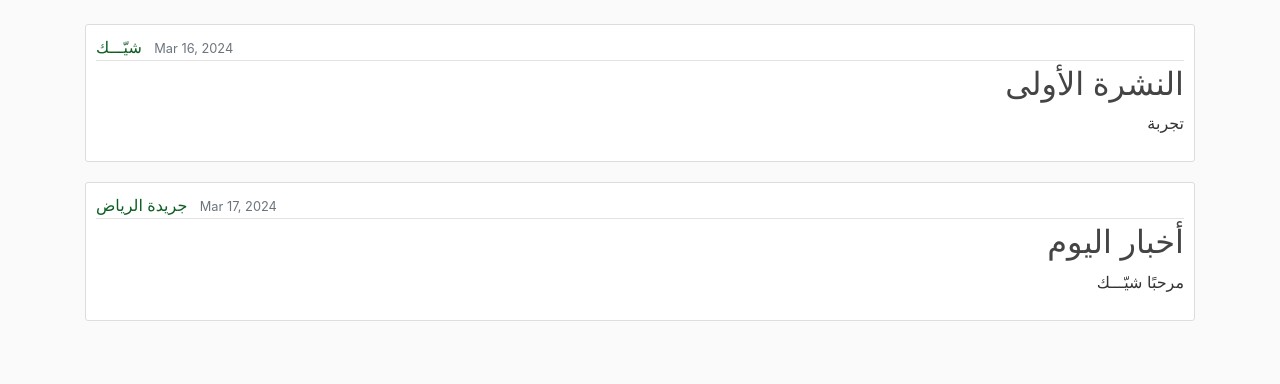
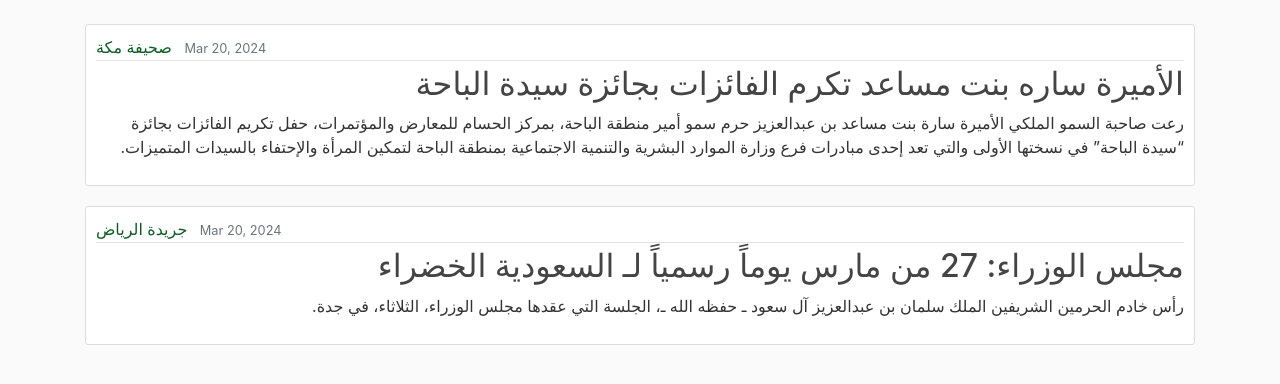
Before and after one commit to joodk1/2024-GP-5, a Flask app: page / in a window 1280 px wide. Shown: the part 126-510 px from the top of the page. Run offline with Flask 3, Linux system fonts and the light colour scheme; some libraries are stand-ins or nearby versions.

Commit message:
fixed articles

```diff
--- a/flask_shayek/flaskblog/routes.py
+++ b/flask_shayek/flaskblog/routes.py
@@ -1,21 +1,20 @@
 from flask import render_template, url_for, flash, redirect
 from flaskblog import app
 from flaskblog.forms import RegistrationForm, LoginForm, RegistrationRequestForm
-from flaskblog.models import User, Post
 
 posts = [
     {
-        'author': 'شيّـــك',
-        'title': 'النشرة الأولى',
-        'content': 'تجربة',
-        'date_posted': 'Mar 16, 2024'
+        'author': 'صحيفة مكة',
+        'title': 'الأميرة ساره بنت مساعد تكرم الفائزات بجائزة سيدة الباحة',
+        'content': 'رعت صاحبة السمو الملكي الأميرة سارة بنت مساعد بن عبدالعزيز حرم سمو أمير منطقة الباحة، بمركز الحسام للمعارض والمؤتمرات، حفل تكريم الفائزات بجائزة “سيدة الباحة” في نسختها الأولى والتي تعد إحدى مبادرات فرع وزارة الموارد البشرية والتنمية الاجتماعية بمنطقة الباحة لتمكين المرأة والإحتفاء بالسيدات المتميزات.',
+        'date_posted': 'Mar 20, 2024'
 
     },
     {
         'author': 'جريدة الرياض',
-        'title': 'أخبار اليوم',
-        'content': 'مرحبًا شيّـــك',
-        'date_posted': 'Mar 17, 2024'
+        'title': 'مجلس الوزراء: 27 من مارس يوماً رسمياً لـ السعودية الخضراء',
+        'content': 'رأس خادم الحرمين الشريفين الملك سلمان بن عبدالعزيز آل سعود ـ حفظه الله ـ، الجلسة التي عقدها مجلس الوزراء، الثلاثاء، في جدة.',
+        'date_posted': 'Mar 20, 2024'
 
     }
 ]
--- a/flask_shayek/flaskblog/templates/about.html
+++ b/flask_shayek/flaskblog/templates/about.html
@@ -1,5 +1,6 @@
 {% extends "layout.html" %}
 {% block content %}
+    <div class="media-body">
         <h1>من نحن؟</h1>
         <p>شيّك، أول منصة عربية إخبارية تجمع بين وكالات الأنباء والقنوات الإخبارية والصحف في مكان واحد.
             <br>هنا، يمكنك العثور على جميع الأخبار الموثوقة مباشرةً من المنصات الإخبارية.
@@ -7,4 +8,5 @@
             نتميز باستخدام أحدث تقنيات الذكاء الاصطناعي للتحقق من صحة الفيديوهات، لضمان نشر أخبار موثوقة وغير متلاعب بها.
             <br><br>
            نحن هنا لنقدم لكم تجربة إخبارية فريدة، تعتمد على الدقة والموثوقية، لتبقوا على اطلاع دائم بكل ما يحدث في العالم العربي والعالمي.</p>
+    </div>
 {% endblock content %}
--- a/flask_shayek/flaskblog/templates/home.html
+++ b/flask_shayek/flaskblog/templates/home.html
@@ -4,8 +4,8 @@
         <article class="media content-section">
             <div class="media-body">
             <div class="article-metadata">
-                <a class="mr-2" href="#">{{ post.author }}</a>
-                <small class="text-muted">{{ post.date_posted }}</small>
+                <a class="mr-2" href="#" style="direction: rtl;">{{ post.author }}</a>
+                <small class="text-muted" style="direction: rtl;">{{ post.date_posted }}</small>
             </div>
             <h2><a class="article-title" href="#">{{ post.title }}</a></h2>
             <p class="article-content">{{ post.content }}</p>
```
Also changed, not shown: flask_shayek/flaskblog/models.py (+0 -21 lines), flask_shayek/flaskblog/instance/shayek.db (deleted). Lines whose indentation alone changed are shown as unchanged.
